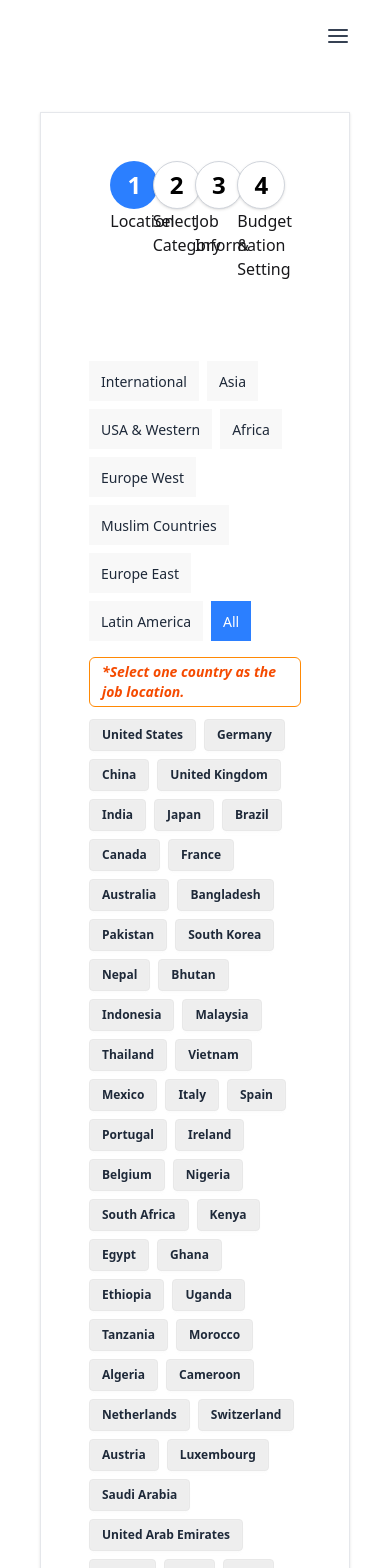
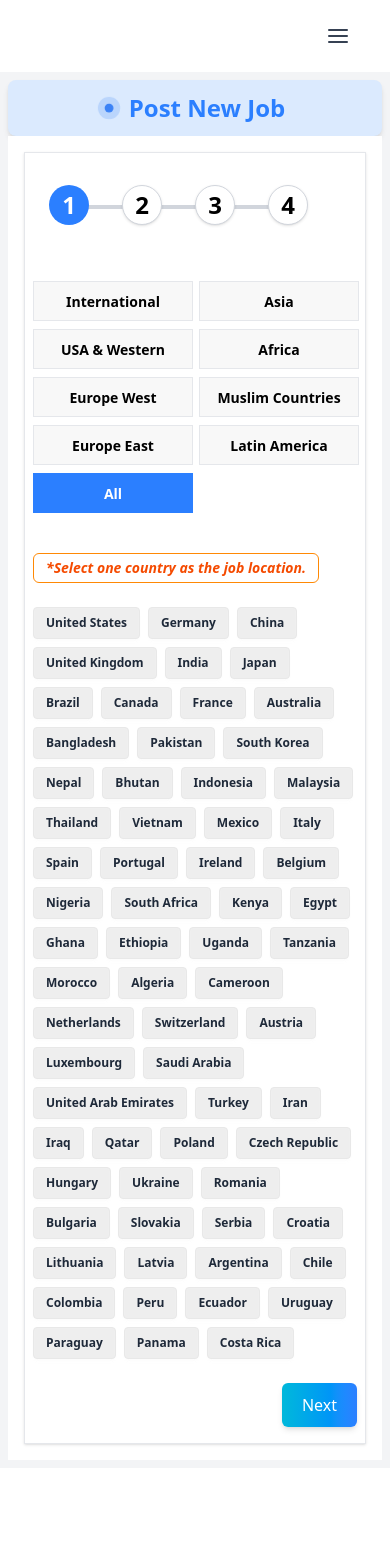
Before and after one commit to Md-Shorif-200/SaonlineZone-Client, a React (Vite) app: page /dashboard/Post-Job in a window 390 px wide. Shown: the top 1568 px of the page. After the commit the page ends 1468 px from the top, so only its background shows below. Built offline with nearby package versions, Linux system fonts and the light colour scheme.

Commit message:
modify job-loacation and job-catagory section

```diff
--- a/src/Pages/Dashboard/UserDashboard/PostJob.jsx
+++ b/src/Pages/Dashboard/UserDashboard/PostJob.jsx
@@ -7,17 +7,31 @@ const PostJob = () => {
 
   return (
     <div>
-      <div className="post_job_section p-10">
-        <div className="p-12 max-w-6xl mx-auto bg-white shadow-sm border border-gray-200">
+      <div className="post_job_section p-2 sm:p-4 bg-gray-100">
+
+                 <div className="animate_tile p-3 sm:p-6 rounded-lg shadow-md bg-blue-100 flex justify-center items-center space-x-4">
+      {/* Animated Stat Circle */}
+      <div className="stat_circle animate-bounce-custom"></div>
+
+      {/* Job Title*/}
+
+        <p className="text-gray-700 font-semibold text-2xl primary_text_color">Post New Job</p>
+
+
+                </div>
+          <div className="bg-white p-4 sm:p-6 md:p-8">
+              <div className=" py-4 p-2 sm:p-4 md:p-8 lg:p-12 max-w-6xl mx-auto bg-white shadow-sm border border-gray-200">
           {/* ------------------ job progess bar ------------*/}
-          <div className="w-[95%] post_job_progress flex mx-auto px-4">
+
+
+          <div className="w-full md:w-[95%] post_job_progress flex mx-auto p-4">
             {/* ------- location */}
             <div className="w-[25%] location_progress relative">
               <div className=" ">
-                <div className="w-12 h-12 bg-blue-500 rounded-full text-white font-semibold text-2xl flex justify-center items-center z-10 relative">
+                <div className="w-10 lg:w-12 h-10 lg:h-12 bg-blue-500 rounded-full text-white font-semibold text-2xl flex justify-center items-center z-10 relative">
                   1
                 </div>
-                <p>Location</p>
+                <p className="progess-para hidden lg:block ">Location</p>
               </div>
                 {/*line 1 */}
               <div
@@ -31,7 +45,7 @@ const PostJob = () => {
             <div className="w-[25%] location_progress relative">
               <div className=" ">
                 <div
-                  className={`w-12 h-12 shadow-sm border border-gray-300 rounded-full font-semibold text-2xl flex justify-center items-center z-10 relative ${
+                  className={`w-10 lg:w-12 h-10 lg:h-12 shadow-sm border border-gray-300 rounded-full font-semibold text-2xl flex justify-center items-center z-10 relative ${
                     activeLine1
                       ? "bg-blue-500 text-white"
                       : " bg-white  text-black"
@@ -39,7 +53,7 @@ const PostJob = () => {
                 >
                   2
                 </div>
-                <p>Select Category</p>
+                <p className="progess-para hidden lg:block ">Select Category</p>
               </div>
                         {/* line 2 */}
               <div
@@ -53,7 +67,7 @@ const PostJob = () => {
             <div className="w-[25%] location_progress relative">
               <div className=" ">
                 <div
-                  className={`w-12 h-12 shadow-sm border border-gray-300 rounded-full font-semibold text-2xl flex justify-center items-center z-10 relative ${
+                  className={`w-10 lg:w-12 h-10 lg:h-12 shadow-sm border border-gray-300 rounded-full font-semibold text-2xl flex justify-center items-center z-10 relative ${
                     activeLine2
                       ? "bg-blue-500 text-white"
                       : " bg-white  text-black"
@@ -61,7 +75,7 @@ const PostJob = () => {
                 >
                   3
                 </div>
-                <p>Job Information</p>
+                <p className="progess-para hidden lg:block ">Job Information</p>
               </div>
                     {/* line 3 */}
               <div
@@ -75,7 +89,7 @@ const PostJob = () => {
             <div className="w-[25%] location_progress relative">
               <div className=" ">
                 <div
-                  className={`w-12 h-12 shadow-sm border border-gray-300 rounded-full font-semibold text-2xl flex justify-center items-center z-10 relative ${
+                  className={`w-10 lg:w-12 h-10 lg:h-12 shadow-sm border border-gray-300 rounded-full font-semibold text-2xl flex justify-center items-center z-10 relative ${
                     activeLine3
                       ? "bg-blue-500 text-white"
                       : " bg-white  text-black"
@@ -83,7 +97,7 @@ const PostJob = () => {
                 >
                   4
                 </div>
-                <p>Budget & Setting</p>
+                <p className="progess-para hidden lg:block ">Budget & Setting</p>
               </div>
             </div>
           </div>
@@ -95,6 +109,7 @@ const PostJob = () => {
           </div>
 
         </div>
+          </div>
       </div>
     </div>
   );
--- a/src/Pages/Dashboard/UserDashboard/PostJobSection/JobCategory.jsx
+++ b/src/Pages/Dashboard/UserDashboard/PostJobSection/JobCategory.jsx
@@ -71,16 +71,16 @@ const JobCategory = () => {
   return (
     <div className="pt-20">
       {/* Main Category Tabs */}
-      <div className="tabs tabs-boxed mb-4 flex flex-wrap gap-2">
+      <div className="tabs-btn tabs tabs-boxed mb-10 grid grid-cols-2 sm:grid-cols-3 md:grid-cols-2 lg:grid-cols-4 xl:grid-cols-6  gap-2">
         {mainCategories.map(cat => (
           <button
             key={cat}
             onClick={() => handleSelectMainCategory(cat)}
-            className={`tab transition-all duration-200 ${
-              selectedMainCategory === cat
-                ? 'bg-blue-500 text-white'
-                : 'bg-base-200 hover:bg-blue-100 text-gray-800'
-            }`}
+              className={` tab-btn tab transition-all duration-200 font-semibold border w-40
+        ${selectedMainCategory === cat
+          ? '!bg-blue-500 !text-white !border-blue-500'
+          : 'bg-base-200 hover:bg-blue-100 text-black border border-gray-200'
+        }`}
           >
             {cat}
           </button>
@@ -119,11 +119,11 @@ const JobCategory = () => {
       )}
 
       {/* Back & Next Buttons */}
-      <div className="mt-6 flex gap-3">
-        <button className="btn btn-outline" onClick={handleBack}>
+      <div className="mt-6 flex justify-end gap-3">
+        <button className="btn_outline" onClick={handleBack}>
           Back
         </button>
-        <button className="btn btn-primary" onClick={handleNext}>
+        <button className="primary_btn" onClick={handleNext}>
           Next
         </button>
       </div>
--- a/src/Pages/Dashboard/UserDashboard/PostJobSection/JobLocation.jsx
+++ b/src/Pages/Dashboard/UserDashboard/PostJobSection/JobLocation.jsx
@@ -61,17 +61,17 @@ const JobLocation = () => {
   const countries = countriesData[selectedCategory] || [];
 
   return (
-    <div className='pt-20'>
-      {/*  COUNTY LOCATION Tabs */}
-      <div className="tabs tabs-boxed mb-4 flex flex-wrap gap-2">
-        {categories.map(cat => (
+    <div className='pt-10 lg:pt-20'>
+      {/*  COUNTRY LOCATION Tabs */}
+    <div className="tabs-btn tabs tabs-boxed mb-10 grid grid-cols-2 sm:grid-cols-3 md:grid-cols-2 lg:grid-cols-4 xl:grid-cols-6  gap-2">
+  {categories.map((cat) => (
     <button
       key={cat}
       onClick={() => setSelectedCategory(cat)}
-            className={`tab transition-all duration-200 ${
-              selectedCategory === cat
-                ? 'bg-blue-500 text-white'
-                : 'bg-base-200 hover:bg-blue-100 text-gray-800'
+      className={` tab-btn tab transition-all duration-200 font-semibold border w-40
+        ${selectedCategory === cat
+          ? '!bg-blue-500 !text-white !border-blue-500'
+          : 'bg-base-200 hover:bg-blue-100 text-black border border-gray-200'
         }`}
     >
       {cat}
@@ -79,7 +79,8 @@ const JobLocation = () => {
   ))}
 </div>
 
-      <p className="mb-3 border border-orange-400 rounded-md px-3 py-1 text-orange-600 italic font-semibold text-sm max-w-max">
+
+      <p className="mb-6 border border-orange-400 rounded-md px-3 py-1 text-orange-600 italic font-semibold text-sm max-w-max">
         *Select one country as the job location.
       </p>
 
@@ -111,11 +112,11 @@ const JobLocation = () => {
       )}
 
       {/* Next Button */}
-      <div className="mt-6 flex gap-3">
+      <div className="mt-6 flex justify-end">
 
 
         <button
-          className="btn btn-primary"
+          className="primary_btn"
           onClick={handleNext}
         >
           Next
--- a/src/Pages/Dashboard/UserDashboard/UserMenu.jsx
+++ b/src/Pages/Dashboard/UserDashboard/UserMenu.jsx
@@ -24,8 +24,8 @@ const userMenuLinks = [
 
 const UserMenu = () => {
   return (
-    <div className="w-70 md:w-80 primary_bg_color min-h-screen  p-4">
-      <ul className="bg-base-200 shadow-sm rounded-xl min-h-full w-full md:w-60 lg:w-72 p-4 space-y-2 h-1/2 text-base-content">
+    <div className="w-70 md:w-60 lg:w-75 primary_bg_color min-h-screen  p-4">
+      <ul className="bg-base-200 shadow-sm rounded-xl min-h-full w-full md:w-50 lg:w-60 p-4 space-y-2 h-1/2 text-base-content">
 
         <li className="text-xl text-center font-bold primary_text_color mb-6">User Panel</li>
 
--- a/src/index.css
+++ b/src/index.css
@@ -13,9 +13,16 @@
  }
 
 
-  .primary_btn{
-    @apply bg-gradient-to-r from-cyan-500 to-blue-500 text-white px-4 py-2 rounded-md hover:bg-blue-700 transition duration-300 font-medium shadow
-  }
+ .primary_btn {
+  @apply
+    bg-gradient-to-r from-cyan-500 to-blue-500
+    text-white px-5 py-2.5
+    rounded-md shadow-md font-medium
+    transition duration-300 ease-in-out
+    transform hover:scale-105 hover:shadow-lg
+    hover:from-blue-500 hover:to-cyan-500;
+}
+
   .btn_outline {
     @apply  border border-blue-600  text-blue-600 px-4 py-2  rounded-md hover:bg-gradient-to-r from-cyan-500 to-blue-500 hover:text-white transition duration-300 font-medium
   }
@@ -23,3 +30,45 @@
   .common_spacing{
     @apply px-4 sm:px-8 md:px-12 lg:px-16
   }
+
+
+
+  /* JobStatTile.css */
+
+.stat_circle {
+  width: 8px;
+  height: 8px;
+  border-radius: 9999px;
+  background-color: #3b82f6; /* blue-500 */
+  box-shadow: 0 0 0 6px rgba(59, 130, 246, 0.2);
+}
+
+.animate-bounce-custom {
+  animation: bounceScale 1.5s infinite ease-in-out;
+}
+
+@keyframes bounceScale {
+  0%, 100% {
+    transform: scale(1);
+  }
+  50% {
+    transform: scale(1.2);
+  }
+}
+
+
+@media (min-width : 500px) and (max-width : 640px) {
+     .tabs-btn {
+     @apply grid-cols-3
+     }
+     .tab-btn {
+     @apply  w-36
+     }
+}
+
+@media (min-width : 830px) and (max-width : 1024px) {
+     .tabs-btn {
+     @apply grid-cols-3
+     }
+
+}
```
Lines whose indentation alone changed are shown as unchanged.
